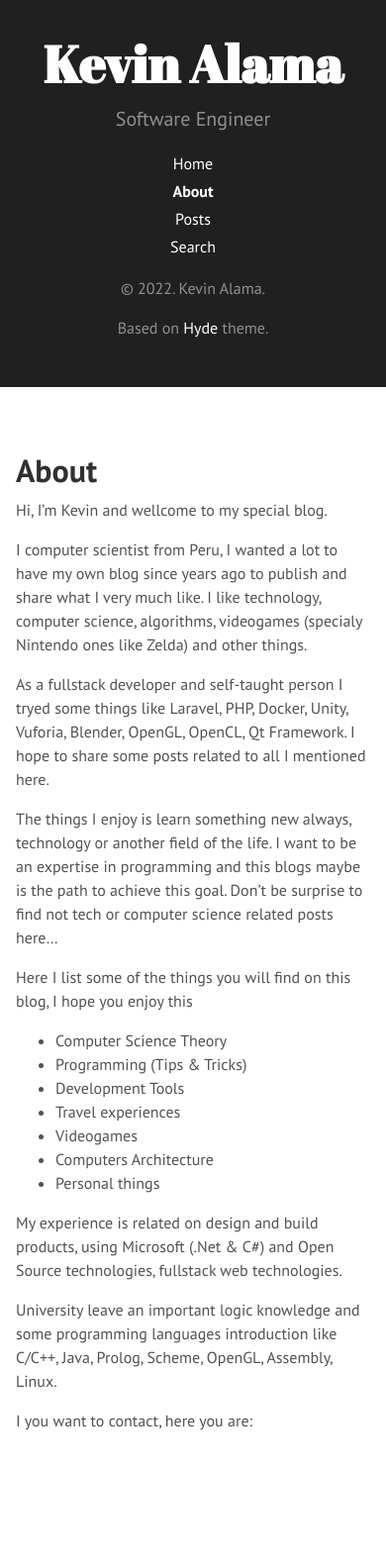
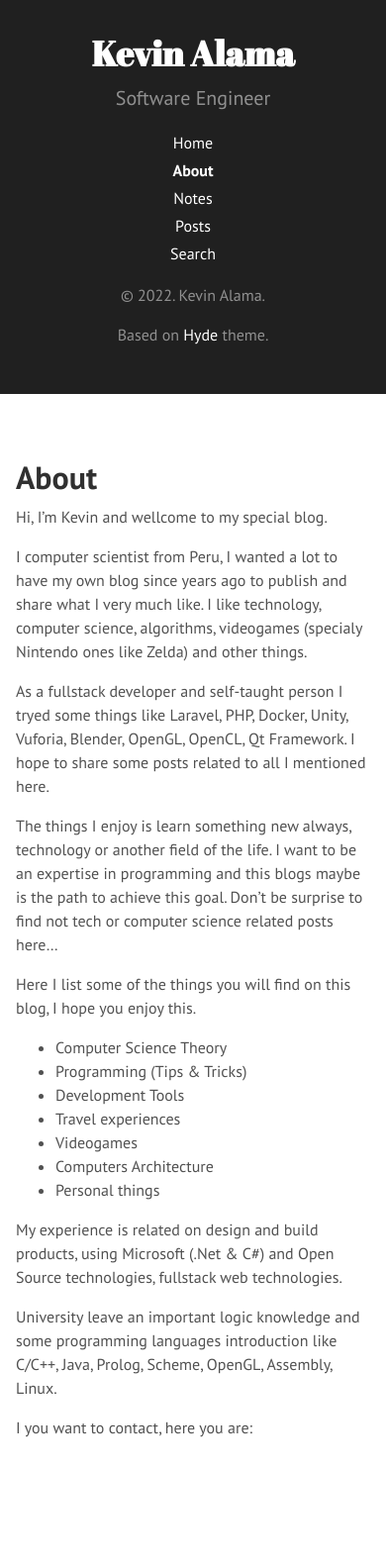
Before and after one commit to aldriguz/aldriguz.github.io, a Jekyll site: the page built from _pages/about.md, in a window 390 px wide. Shown: the whole page at 99% size. Built offline with Jekyll 4.4.1, drawn with Linux system fonts in a browser that asks for light colours.

Commit message:
new notes section and image added to the template

```diff
--- a/_includes/sidebar.html
+++ b/_includes/sidebar.html
@@ -1,6 +1,9 @@
 <div class="sidebar">
     <div class="container sidebar-sticky">
       <div class="sidebar-about">
+        <div class="container-profile">
+          <img src="assets/svg/avatar/avatar.svg" class="" title="Drawing person in Notion format">
+        </div>
         <h1>
           <a href="{{ site.baseurl }}">
             {{ site.title }}
--- a/_pages/about.md
+++ b/_pages/about.md
@@ -11,7 +11,7 @@
 
 The things I enjoy is learn something new always, technology or another field of the life. I want to be an expertise in programming and this blogs maybe is the path to achieve this goal. Don't be surprise to find not tech or computer science related posts here...
 
-Here I list some of the things you will find on this blog, I hope you enjoy this
+Here I list some of the things you will find on this blog, I hope you enjoy this.
 
 - Computer Science Theory
 - Programming (Tips & Tricks)
--- /dev/null
+++ b/_pages/notes.md
@@ -0,0 +1,4 @@
+---
+layout: page
+title: Notes
+---
--- a/public/css/hyde.css
+++ b/public/css/hyde.css
@@ -80,7 +80,7 @@
   color: #fff;
   margin-top: 0;
   font-family: "Abril Fatface", serif;
-  font-size: 3.25rem;
+  font-size: 2.2rem; /* updated by Kevin */
 }
 
 /* Sidebar nav */
@@ -98,6 +98,27 @@
 .sidebar-nav-item.active {
   font-weight: bold;
 }
+
+/*
+ * Updated by Kevin - Begin
+ */
+
+.container-profile {
+  background-color: white;
+  border-radius: 50%;
+  display: block;
+}
+
+@media (max-width: 48em) {
+  .container-profile {
+    display: none;
+  }
+}
+
+/*
+ * Updated by Kevin - End
+ */
+
 
 /* Sticky sidebar
  *
```
Also changed, not shown: _posts/2020-03-29-installing-wxwidgets.md (+1 -1 lines).
